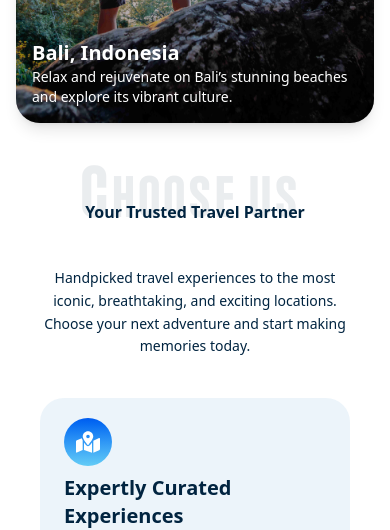
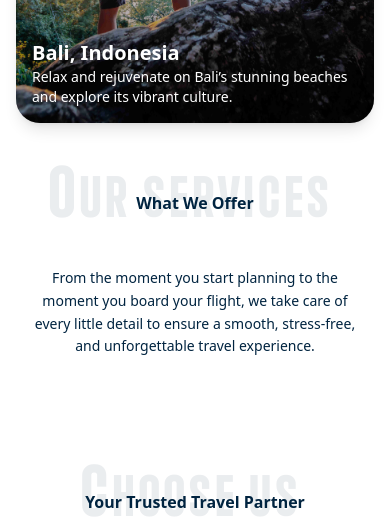
Before and after one commit to Fica-Web/Smart-Travels, a React (Vite) app in the folder frontend/: page / in a window 390 px wide. Shown: the part 3540-4070 px from the top of the page. Built offline with nearby package versions, Linux system fonts and the light colour scheme; no server answers.

Commit message:
update blog section first blog alignment and section heading alignment

```diff
--- a/frontend/src/components/HomeSection/BlogPage/SingleBlog.jsx
+++ b/frontend/src/components/HomeSection/BlogPage/SingleBlog.jsx
@@ -17,7 +17,7 @@ const SingleBlog = ({ isHomePage, firstBlog, remainingBlogs }) => {
       {isHomePage && firstBlog && (
         <div className="flex flex-col md:flex-row justify-between overflow-hidden  mt-1 md:mt-11 pt-5 group h-auto md:h-[350px] ">
           {/* Image */}
-          <div className="w-full h-[400px] sm:w-full sm:h-80 md:w-[790px] md:h-full overflow-hidden  md:mr-19 mx-auto ">
+          <div className="w-full h-[400px] sm:w-full sm:h-80 md:w-[790px] md:h-full overflow-hidden mr-0 md:mr-19 mx-auto ">
             <Link to={`/blog/${firstBlog._id}`}>
               <img
                 src={firstBlog.coverImage}
@@ -28,10 +28,10 @@ const SingleBlog = ({ isHomePage, firstBlog, remainingBlogs }) => {
           </div>
 
           {/* Text */}
-          <div className="w-full md:w-[490px] h-full p-6 md:p-1 space-y-5 md:mr-3 flex flex-col justify-center bg-white rounded-3xl">
+          <div className="w-full md:w-[490px] h-full p-1 pt-4 md:pt-0 space-y-5 mr-0 md:mr-3 flex flex-col justify-center  rounded-3xl">
             <div className="flex-col justify-between">
               <Link to={`/blog/${firstBlog._id}`}>
-                <h3 className="text-3xl md:text-4xl font-semibold text-secondary-blue leading-snug pb-5 break-words max-w-xl transition">
+                <h3 className="text-xl md:text-4xl font-semibold text-secondary-blue leading-snug pb-5 break-words max-w-xl transition">
                   {firstBlog.title}
                 </h3>
               </Link>
--- a/frontend/src/components/HomeSection/HomePage/ChooseUs.jsx
+++ b/frontend/src/components/HomeSection/HomePage/ChooseUs.jsx
@@ -8,7 +8,7 @@ import { MdOutlineFlightTakeoff } from 'react-icons/md';
 
 const ChooseUs = () => {
     return (
-        <div className="px-6 md:px-20  ">
+        <div className="px-4 md:px-20  ">
             <SectionHeading
                 backgroundText="CHOOSE US"
                 heading="Your Trusted Travel Partner"
@@ -16,7 +16,7 @@ const ChooseUs = () => {
             />
 
             {/* Responsive Wrapper */}
-            <div className="w-full flex flex-col md:grid md:grid-cols-[auto_auto_auto] gap-8 px-4  p-0 md:p-5 items-center justify-center ">
+            <div className="w-full flex flex-col md:grid md:grid-cols-[auto_auto_auto] gap-8 md:px-4  p-0 md:p-5 items-center justify-center ">
 
                 {/* Left Column */}
                 {/* <div className="hidden sm:block w-full md:w-[400px] h-[300px] bg-gray-100 rounded-xl overflow-hidden mx-auto">
--- /dev/null
+++ b/frontend/src/components/HomeSection/HomePage/Services.jsx
@@ -0,0 +1,20 @@
+import React from 'react'
+import SectionHeading from '../../reusable/SectionHeading'
+
+const Services = () => {
+  return (
+    <div className='px-4 md:px-20'>
+        <SectionHeading
+        backgroundText="OUR SERVICES"
+        heading="What We Offer"
+        subtext="From the moment you start planning to the moment you board your flight, we take care of every little detail to ensure a smooth, stress-free, and unforgettable travel experience."
+      />
+      <div className='mt-1 md:mt-11 pt-5'>
+
+      </div>
+
+    </div>
+  )
+}
+
+export default Services
--- a/frontend/src/components/reusable/SectionHeading.jsx
+++ b/frontend/src/components/reusable/SectionHeading.jsx
@@ -29,7 +29,7 @@ const SectionHeading = ({ backgroundText, heading, subtext }) => {
 
 
         {/* Foreground heading */}
-        <div className="absolute top-1/2 left-1/2 -translate-x-1/2 translate-y-[55%] z-10">
+        <div className="absolute top-1/2 left-1/2 -translate-x-1/2 translate-y-[15%] md:translate-y-[55%] z-10">
           <h2 className="inline whitespace-nowrap text-base sm:text-2xl md:text-3xl lg:text-4xl font-semibold text-secondary-blue">
             {heading}
           </h2>
--- /dev/null
+++ b/frontend/src/data/HomeSection/servicesData.js
@@ -0,0 +1,9 @@
+
+
+export const services =[
+    {
+        title: "Airline Ticket Booking Services",
+        description: "Fly smart, safe, and easy",
+        imageUrl: image1,
+    },
+]
--- a/frontend/src/pages/user/HomePage.jsx
+++ b/frontend/src/pages/user/HomePage.jsx
@@ -3,12 +3,14 @@ import Hero from '../../components/HomeSection/HomePage/Hero'
 import Destination from '../../components/HomeSection/HomePage/Destination'
 import ChooseUs from '../../components/HomeSection/HomePage/ChooseUs'
 import BlogSection from '../../components/HomeSection/HomePage/BlogSection'
+import Services from '../../components/HomeSection/HomePage/Services'
 
 const HomePage = () => {
     return (
         <div className='pb-15'>
             <Hero />
             <Destination />
+            <Services />
             <ChooseUs />
             <BlogSection isHomePage={true}  />
 
```
